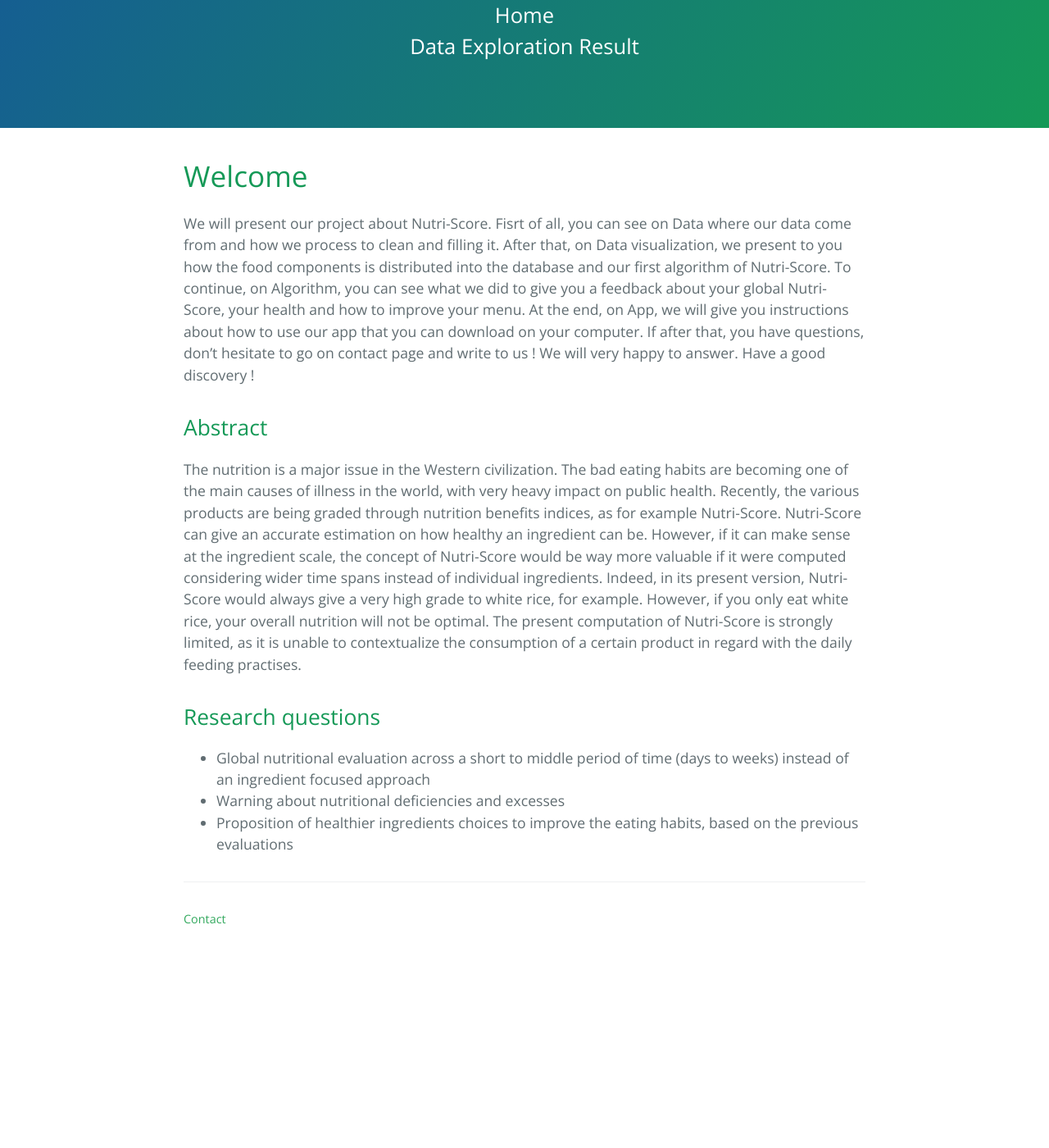
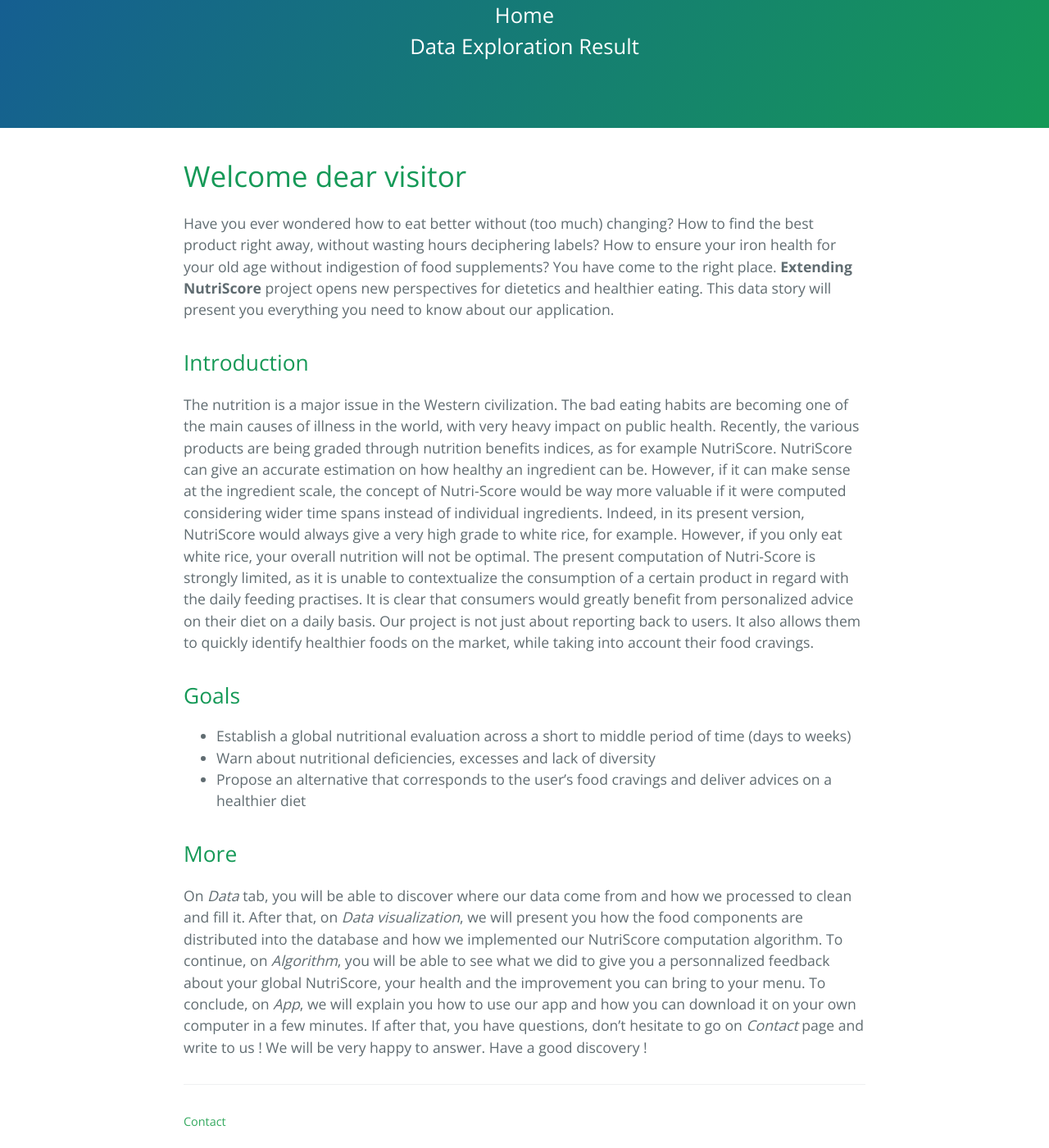
Before and after one commit to NutriTeam/Nutri_Score, a Jekyll site: the page built from home.md, in a window 1280 px wide and 1400 px high, scrolled down 315 px. Shown: the whole window at 82% size. Built offline with Jekyll 4.4.1, drawn with Linux system fonts in a browser that asks for light colours; our own code applies the rules of GitHub Pages for plain Markdown files; before the commit the page ends 1479 px from its top, so only the background shows below that.

Commit message:
Update datastory – home.md

```diff
--- a/home.md
+++ b/home.md
@@ -1,14 +1,16 @@
 ---
 layout: default
 ---
-# Welcome
-We will present our project about Nutri-Score. Fisrt of all, you can see on Data where our data come from and how we process to clean and filling it. After that, on Data visualization, we present to you how the food components is distributed into the database and our first algorithm of Nutri-Score. To continue, on Algorithm, you can see what we did to give you a feedback about your global Nutri-Score, your health and how to improve your menu. At the end, on App, we will give you instructions about how to use our app that you can download on your computer. If after that, you have questions, don't hesitate to go on contact page and write to us ! We will very happy to answer. Have a good discovery !
+# Welcome dear visitor
+Have you ever wondered how to eat better without (too much) changing? How to find the best product right away, without wasting hours deciphering labels? How to ensure your iron health for your old age without indigestion of food supplements? You have come to the right place. __Extending NutriScore__ project opens new perspectives for dietetics and healthier eating. This data story will present you everything you need to know about our application.
 
-## Abstract
-The nutrition is a major issue in the Western civilization. The bad eating habits are becoming one of the main causes of illness in the world, with very heavy impact on public health. Recently, the various products are being graded through nutrition benefits indices, as for example Nutri-Score.
-Nutri-Score can give an accurate estimation on how healthy an ingredient can be. However, if it can make sense at the ingredient scale, the concept of Nutri-Score would be way more valuable if it were computed considering wider time spans instead of individual ingredients. Indeed, in its present version, Nutri-Score would always give a very high grade to white rice, for example. However, if you only eat white rice, your overall nutrition will not be optimal. The present computation of Nutri-Score is strongly limited, as it is unable to contextualize the consumption of a certain product in regard with the daily feeding practises.
+## Introduction
+The nutrition is a major issue in the Western civilization. The bad eating habits are becoming one of the main causes of illness in the world, with very heavy impact on public health. Recently, the various products are being graded through nutrition benefits indices, as for example NutriScore. NutriScore can give an accurate estimation on how healthy an ingredient can be. However, if it can make sense at the ingredient scale, the concept of Nutri-Score would be way more valuable if it were computed considering wider time spans instead of individual ingredients. Indeed, in its present version, NutriScore would always give a very high grade to white rice, for example. However, if you only eat white rice, your overall nutrition will not be optimal. The present computation of Nutri-Score is strongly limited, as it is unable to contextualize the consumption of a certain product in regard with the daily feeding practises. It is clear that consumers would greatly benefit from personalized advice on their diet on a daily basis. Our project is not just about reporting back to users. It also allows them to quickly identify healthier foods on the market, while taking into account their food cravings.
 
-## Research questions
-* Global nutritional evaluation across a short to middle period of time (days to weeks) instead of an ingredient focused approach
-* Warning about nutritional deficiencies and excesses
-* Proposition of healthier ingredients choices to improve the eating habits, based on the previous evaluations
+## Goals
+* Establish a global nutritional evaluation across a short to middle period of time (days to weeks)
+* Warn about nutritional deficiencies, excesses and lack of diversity
+* Propose an alternative that corresponds to the user's food cravings and deliver advices on a healthier diet
+
+## More
+On _Data_ tab, you will be able to discover where our data come from and how we processed to clean and fill it. After that, on _Data visualization_, we will present you how the food components are distributed into the database and how we implemented our NutriScore computation algorithm. To continue, on _Algorithm_, you will be able to see what we did to give you a personnalized feedback about your global NutriScore, your health and the improvement you can bring to your menu. To conclude, on _App_, we will explain you how to use our app and how you can download it on your own computer in a few minutes. If after that, you have questions, don't hesitate to go on _Contact_ page and write to us ! We will be very happy to answer. Have a good discovery !
```
